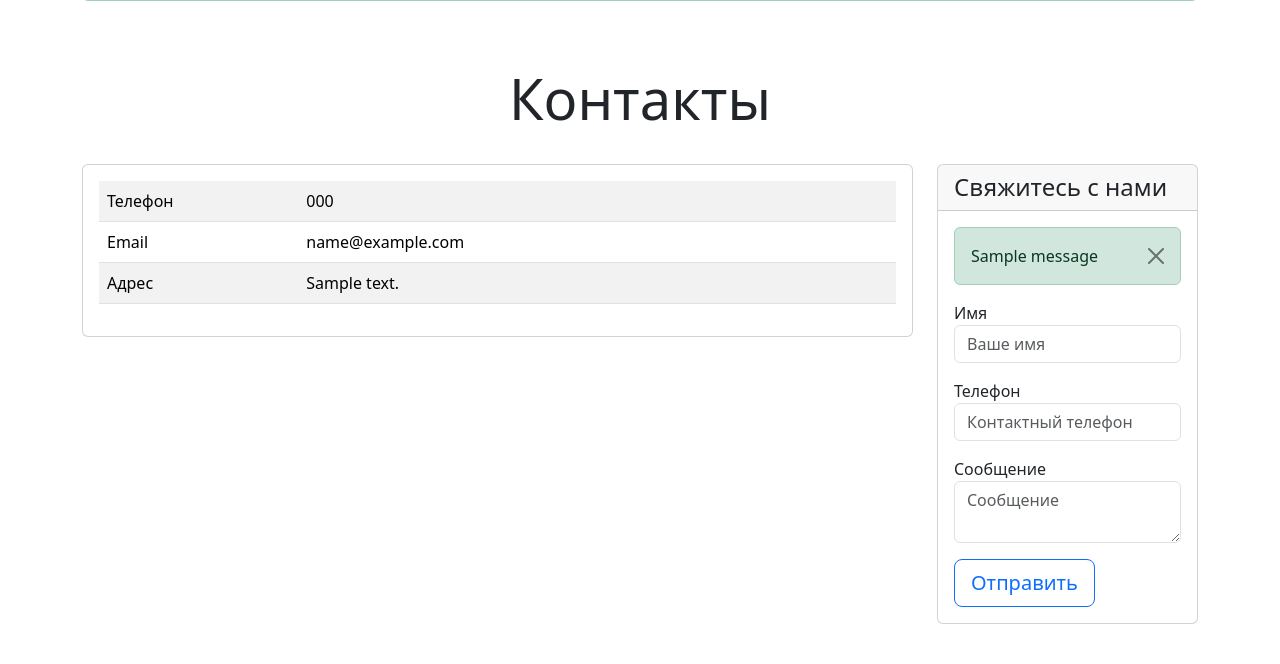
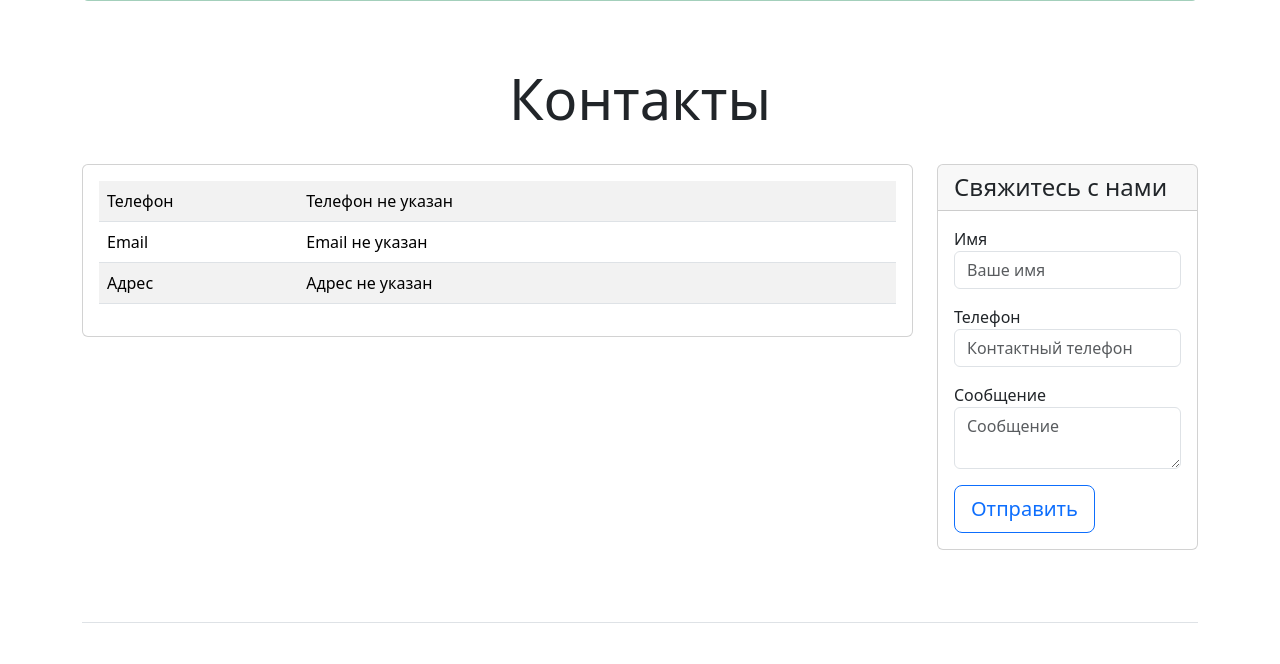
Before and after one commit to Rychard-Famichou/SkyPro_HomeWork4, a Django app: page /catalog/contacts/ in a window 1280 px wide. Shown: the part 148-812 px from the top of the page. Run offline with Django 5.2, Linux system fonts and the light colour scheme; tables that the repository leaves empty hold one stand-in row (values such as "Sample post"); one stand-in notice (Sample message) is shown; some libraries are stand-ins or nearby versions.

Commit message:
CBV contacts

```diff
--- a/catalog/forms.py
+++ b/catalog/forms.py
@@ -1,6 +1,6 @@
 from django import forms
 
-from .models import Product
+from .models import Product, ContactMessage
 
 
 class ProductForm(forms.ModelForm):
@@ -13,3 +13,10 @@ class ProductForm(forms.ModelForm):
                 'unique': "Продукт с таким названием уже существует в каталоге.",
             }
         }
+
+
+class ContactMessageForm(forms.ModelForm):
+    class Meta:
+        model = ContactMessage
+        fields = ['name', 'phone', 'message']
+        error_messages = {}
--- a/catalog/templates/catalog/contacts.html
+++ b/catalog/templates/catalog/contacts.html
@@ -32,16 +32,8 @@
                     <h4 class="my-0 font-weight-normal">Свяжитесь с нами</h4>
                 </div>
                 <div class="card-body">
-                    <form method="post" action="/catalog/contacts/" class="form-floating">
+                    <form method="post" class="form-floating">
                         {% csrf_token %}
-                        {% if messages %}
-                        {% for message in messages %}
-                        <div class="alert alert-{{ message.tags }} alert-dismissible fade show" role="alert">
-                            {{ message.message }}
-                            <button type="button" class="btn-close" data-bs-dismiss="alert" aria-label="Close"></button>
-                        </div>
-                        {% endfor %}
-                        {% endif %}
                         <div class="mb-3">
                             <label for="name">Имя</label>
                             <input type="text" name="name" class="form-control" id="name" placeholder="Ваше имя"
--- a/catalog/urls.py
+++ b/catalog/urls.py
@@ -9,7 +9,7 @@ app_name = 'catalog'
 urlpatterns = [
     path('admin/', admin.site.urls),
     path('home/', views.ProductListView.as_view(), name='home'),
-    path('contacts/', views.contacts, name='contacts'),
+    path('contacts/', views.ContactMessageCreateView.as_view(), name='contacts'),
     path('product_form/', views.ProductCreateView.as_view(), name='product_form'),
     path('product_detail/<int:pk>/', views.ProductDetailView.as_view(), name='product_detail'),
     path('product_detail/<int:pk>/edit/', views.ProductUpdateView.as_view(), name='product_update'),
--- a/catalog/views.py
+++ b/catalog/views.py
@@ -1,11 +1,8 @@
-from django.core.paginator import Paginator
-from django.shortcuts import render, redirect
-from django.contrib import messages
 from django.urls import reverse_lazy
 from django.views.generic import CreateView, DetailView, DeleteView, UpdateView, ListView
 from django.contrib.messages.views import SuccessMessageMixin
-from .forms import ProductForm
-from .models import ContactMessage, Product, Contact, Category
+from .forms import ProductForm, ContactMessageForm
+from .models import ContactMessage, Product
 
 
 # Create your views here.
@@ -13,52 +10,43 @@ class ProductMixin:
     model = Product
     context_object_name = 'product'
 
+
 class ProductFormMixin(ProductMixin, SuccessMessageMixin):
     form_class = ProductForm
     template_name = 'product_form.html'
 
+
 class ProductCreateView(ProductFormMixin, CreateView):
     success_message = "Товар «%(name)s» успешно добавлен в каталог!"
+
 
 class ProductUpdateView(ProductFormMixin, UpdateView):
     success_message = "Данные товара «%(name)s» успешно обновлены."
 
+
 class ProductDetailView(ProductMixin, DetailView):
     template_name = 'product_detail.html'
+
 
 class ProductDeleteView(ProductMixin, SuccessMessageMixin, DeleteView):
     template_name = 'product_delete.html'
     success_url = reverse_lazy('catalog:home')
     success_message = "Товар был успешно удален из каталога."
 
+
 class ProductListView(ProductMixin, ListView):
-    template_name = 'catalog/home.html'
+    template_name = 'home.html'
     context_object_name = 'products'
     paginate_by = 8
+
     def get_queryset(self):
         return Product.objects.all().order_by('-id')
 
 
-def contacts(request):
-    if request.method == 'POST':
-        name = request.POST.get('name')
-        phone = request.POST.get('phone')
-        message = request.POST.get('message')
-
-        # Сохраняем данные в PostgreSQL одной строчкой!
-        ContactMessage.objects.create(
-            name=name,
-            phone=phone,
-            message=message
-        )
-
-        messages.success(request, f"Спасибо, {name}! Ваше сообщение сохранено в базу данных.")
-        return redirect(request.path)
-
-    # Получаем первую (и обычно единственную) запись с контактными данными из админки
-    contact_data = Contact.objects.first()
-
-    # Передаем её в шаблон под ключом 'contact'
-    context = {"contact": contact_data}
-
-    return render(request, "catalog/contacts.html", context)
+class ContactMessageCreateView(SuccessMessageMixin, CreateView):
+    model = ContactMessage
+    form_class = ContactMessageForm
+    template_name = 'contacts.html'
+    context_object_name = 'contact_message'
+    success_url = reverse_lazy('catalog:home')
+    success_message = f"Спасибо, «%(name)s»! Ваше сообщение сохранено в базу данных."
```
Also changed, not shown: README.md.
